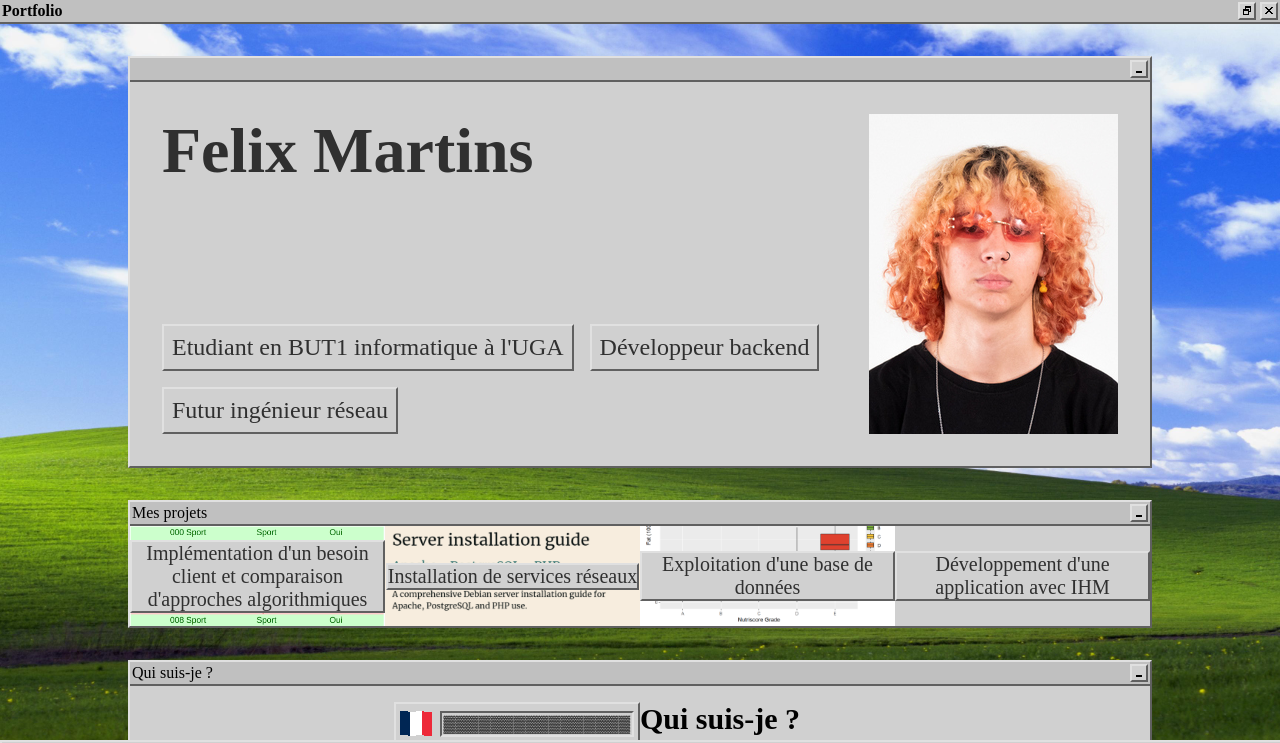
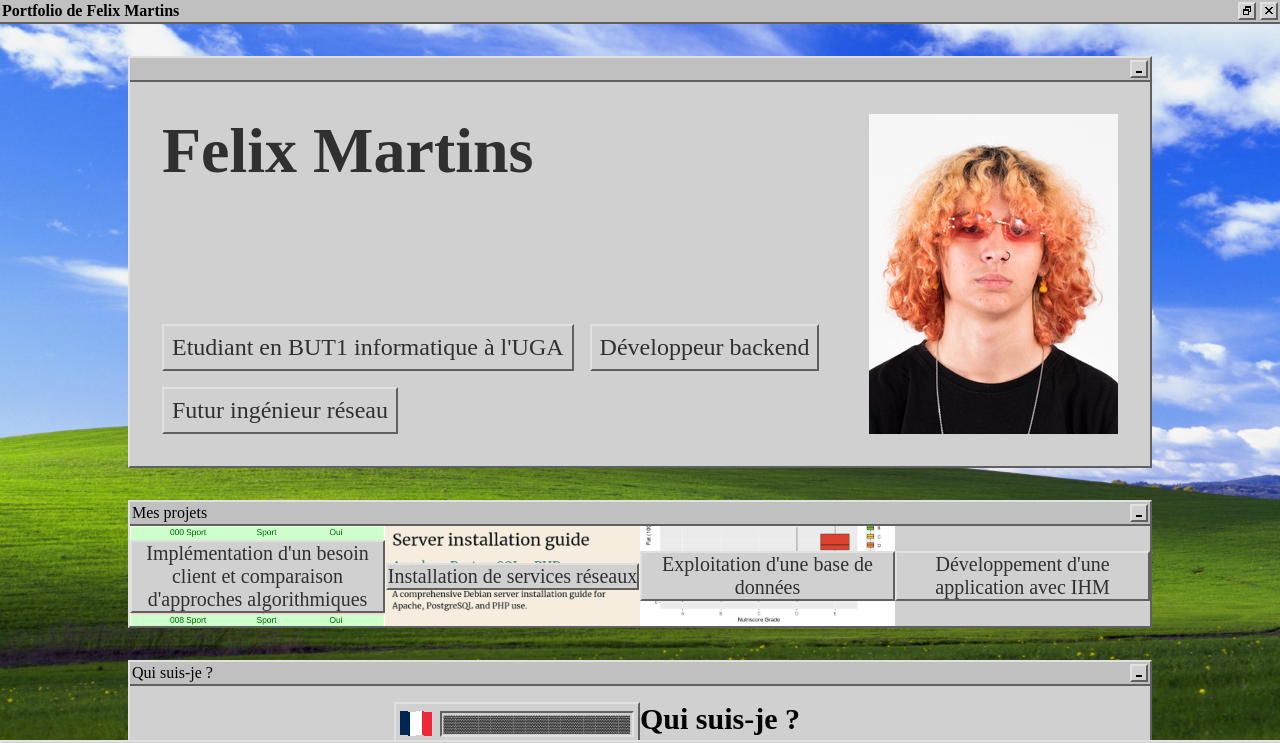
Before and after one commit to Elfix3123/elfix3123.github.io, a plain HTML site: page index.html in a window 1280 px wide. Shown: the top 743 px of the page. Drawn offline with nearby package versions, Linux system fonts and the light colour scheme; a web font is replaced by a local one.

Commit message:
Modif title

```diff
--- a/index.html
+++ b/index.html
@@ -5,12 +5,12 @@
 	<link rel="stylesheet" href="style.css">
 	<link rel="stylesheet" href="https://cdnjs.cloudflare.com/ajax/libs/simple-line-icons/2.5.5/css/simple-line-icons.min.css">
 	<meta name="viewport" content="width=device-width, initial-scale=1.0">
-	<title>Document</title>
+	<title>Portfolio de Felix Martins</title>
 	<link rel="icon" type="image/x-icon" href="img/favicon.png">
 </head>
 <body>
 	<header id="header">
-		<span id="topname">Portfolio</span>
+		<span id="topname">Portfolio de Felix Martins</span>
 		<a href="javascript:setFullScreen()" class="bouton contourmoche contourmochehover"><img src="img/header-squares.png" alt="placeholder"></a><a href="javascript:closeWindow()" class="bouton contourmoche contourmochehover"><img src="img/header-x.png" alt="placeholder"></a>
 	</header>
 
```
